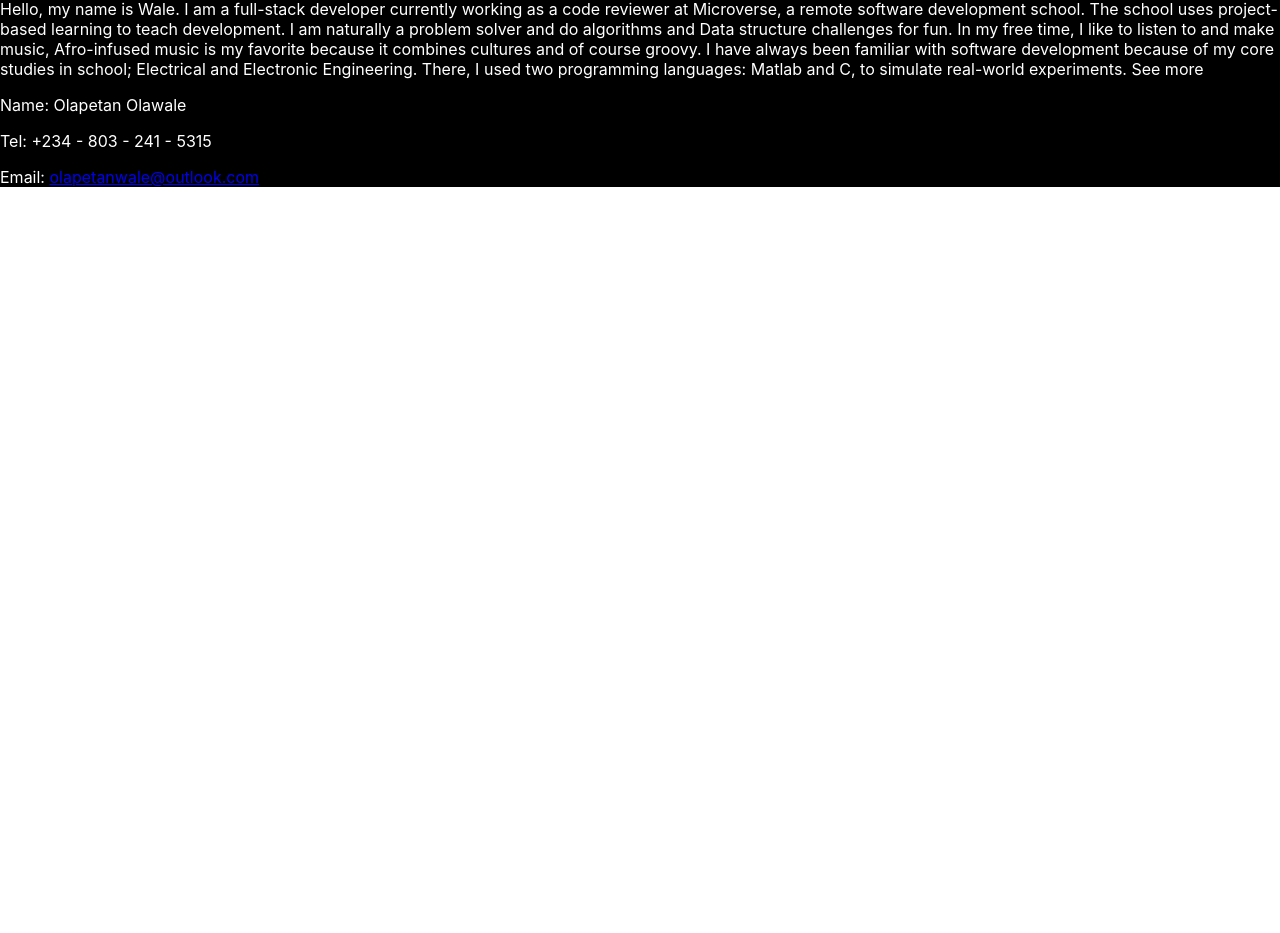
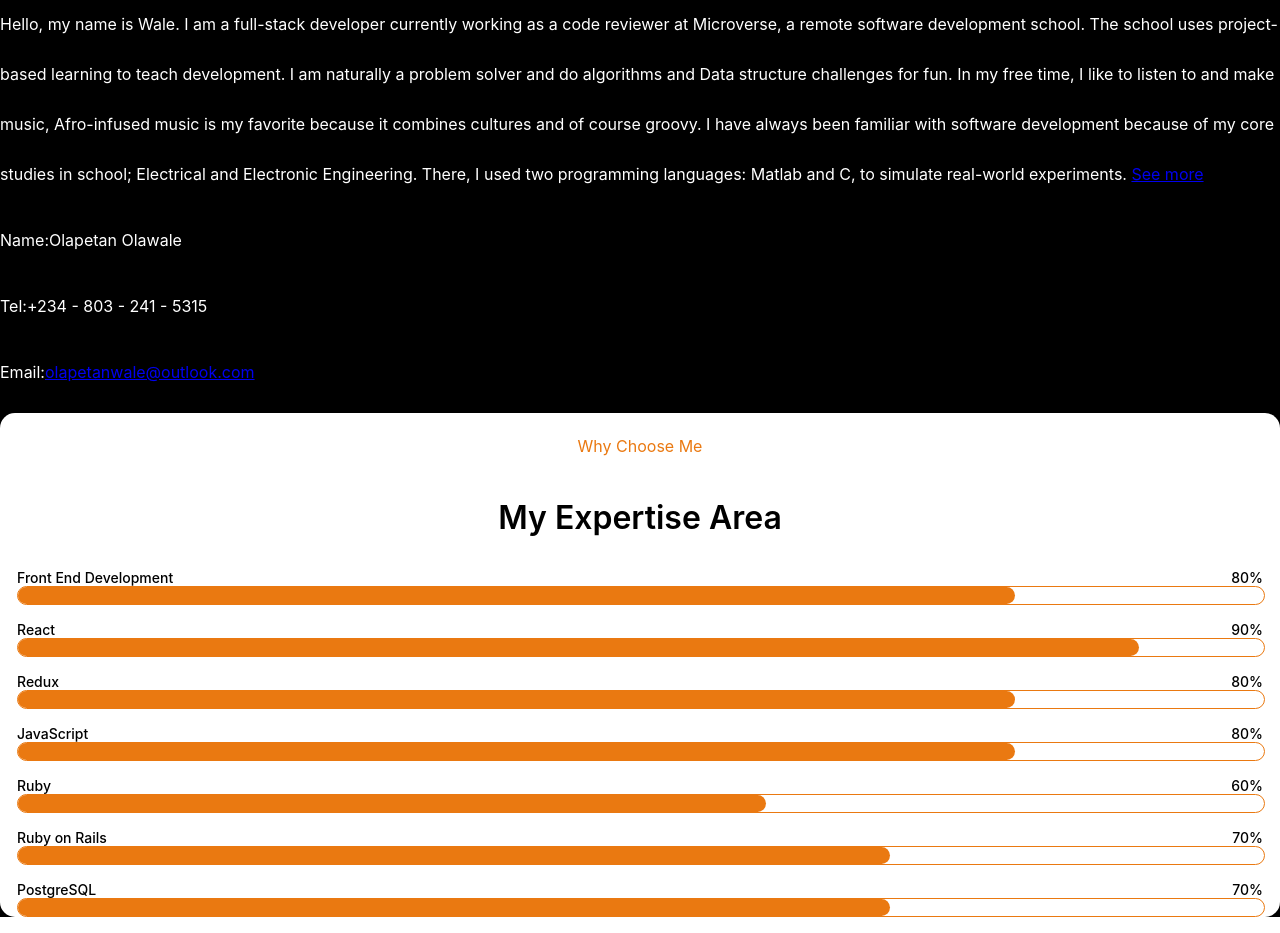
Before and after one commit to wale-prog/portfolio, a React (Create React App) app: page / in a window 1280 px wide. Shown: the part 830-1763 px from the top of the page. Before the commit the page ends 1033 px from the top, so only its background shows below. Built offline with nearby package versions, Linux system fonts and the light colour scheme.

Commit message:
Add the expertise section

```diff
--- a/package.json
+++ b/package.json
@@ -9,6 +9,7 @@
     "prop-types": "^15.8.1",
     "react": "^18.2.0",
     "react-dom": "^18.2.0",
+    "react-router-dom": "^6.4.5",
     "react-scripts": "5.0.1",
     "web-vitals": "^2.1.4"
   },
--- a/public/index.html
+++ b/public/index.html
@@ -10,34 +10,10 @@
       content="Web site created using create-react-app"
     />
     <link rel="apple-touch-icon" href="%PUBLIC_URL%/logo192.png" />
-    <!--
-      manifest.json provides metadata used when your web app is installed on a
-      user's mobile device or desktop. See https://developers.google.com/web/fundamentals/web-app-manifest/
-    -->
     <link rel="manifest" href="%PUBLIC_URL%/manifest.json" />
-    <!--
-      Notice the use of %PUBLIC_URL% in the tags above.
-      It will be replaced with the URL of the `public` folder during the build.
-      Only files inside the `public` folder can be referenced from the HTML.
-
-      Unlike "/favicon.ico" or "favicon.ico", "%PUBLIC_URL%/favicon.ico" will
-      work correctly both with client-side routing and a non-root public URL.
-      Learn how to configure a non-root public URL by running `npm run build`.
-    -->
     <title>React App</title>
   </head>
   <body>
-    <noscript>You need to enable JavaScript to run this app.</noscript>
     <div id="root"></div>
-    <!--
-      This HTML file is a template.
-      If you open it directly in the browser, you will see an empty page.
-
-      You can add webfonts, meta tags, or analytics to this file.
-      The build step will place the bundled scripts into the <body> tag.
-
-      To begin the development, run `npm start` or `yarn start`.
-      To create a production bundle, use `npm run build` or `yarn build`.
-    -->
   </body>
 </html>
--- a/src/App.js
+++ b/src/App.js
@@ -1,15 +1,18 @@
+import { BrowserRouter, Routes, Route } from 'react-router-dom';
 import Header from './components/Header';
-import Intro from './components/Intro';
-import AboutSummary from './components/AboutSummary';
+import Hompegage from './components/Homepage';
 import './App.css';
 
 function App() {
   return (
     <div className="App">
       <div className="container">
-        <Header />
-        <Intro />
-        <AboutSummary />
+        <BrowserRouter>
+          <Header />
+          <Routes>
+            <Route exact path="/" element={<Hompegage />} />
+          </Routes>
+        </BrowserRouter>
       </div>
     </div>
   );
--- a/src/components/AboutSummary.css
+++ b/src/components/AboutSummary.css
@@ -2,3 +2,11 @@
   border-top: 1px solid #888a94;
   padding-top: 5.5rem;
 }
+
+.about-summary-main p {
+  line-height: 50px;
+}
+
+.about-summary-main h2 {
+  text-align: center;
+}
--- a/src/components/AboutSummary.js
+++ b/src/components/AboutSummary.js
@@ -2,7 +2,8 @@ import React from 'react';
 import './AboutSummary.css';
 
 const AboutSummary = () => (
-  <div className="about-summary-main">
+  <div className="about-summary-main" id="about">
+    <div>
       <h5>My Name</h5>
       <h2>About me</h2>
       <p>
@@ -13,16 +14,25 @@ const AboutSummary = () => (
         problem solver and do algorithms and Data structure challenges for fun.
         In my free time, I like to listen to and make music,
         Afro-infused music is my favorite because it combines cultures and of course groovy.
-
         I have always been familiar with software development
         because of my core studies in school; Electrical and Electronic Engineering.
         There, I used two programming languages: Matlab and C, to simulate real-world experiments.
         {' '}
-      <span><a>See more</a></span>
+        <span><a href="/">See more</a></span>
       </p>
-    <p>Name: <span>Olapetan Olawale</span></p>
-    <p>Tel: <span>+234 - 803 - 241 - 5315</span></p>
-    <p>Email: <span><a href="mailto:olapetanwale@outlook.com" >olapetanwale@outlook.com</a></span></p>
+      <p>
+        Name:
+        <span>Olapetan Olawale</span>
+      </p>
+      <p>
+        Tel:
+        <span>+234 - 803 - 241 - 5315</span>
+      </p>
+      <p>
+        Email:
+        <span><a href="mailto:olapetanwale@outlook.com">olapetanwale@outlook.com</a></span>
+      </p>
+    </div>
   </div>
 );
 
--- /dev/null
+++ b/src/components/Expertise.css
@@ -0,0 +1,60 @@
+.expertise {
+  background-color: #fff;
+  color: #000;
+  border-radius: 15px;
+  padding: 0 1.063rem;
+}
+
+.expertise p {
+  padding: 10px;
+  text-align: center;
+  color: #ea7911;
+  font-weight: 400;
+  padding-top: 1.438rem;
+}
+
+.expertise h5 {
+  font-weight: 600;
+  font-size: 2rem;
+  text-align: center;
+  margin: 32px 0;
+}
+
+.chart-outer {
+  width: 100%;
+  height: 36px;
+  display: flex;
+  flex-direction: column;
+  margin-bottom: 16px;
+}
+
+.chart-bar-inner {
+  height: 100%;
+  width: 100%;
+  border: 0.5px solid #ea7911;
+  border-radius: 10px;
+  background-color: #fff;
+  /* overflow: hidden; */
+  display: flex;
+  flex-direction: column;
+
+ }
+
+.chart-fill {
+  background-color: #ea7911;
+  height: 100%;
+  transition: all 0.3s ease-out;
+  border-radius: 10px;
+}
+
+.chart-score,
+.chart-label {
+ font-weight: 500;
+ font-size: 14px;
+
+}
+
+.chart-title {
+  display: flex;
+  justify-content: space-between;
+}
--- /dev/null
+++ b/src/components/Expertise.js
@@ -0,0 +1,34 @@
+import React from 'react';
+import './Expertise.css';
+
+const Expertise = () => {
+  const myExpertise = [
+    { id: 1, name: 'Front End Development', score: '80%' },
+    { id: 2, name: 'React', score: '90%' },
+    { id: 3, name: 'Redux', score: '80%' },
+    { id: 4, name: 'JavaScript', score: '80%' },
+    { id: 5, name: 'Ruby', score: '60%' },
+    { id: 6, name: 'Ruby on Rails', score: '70%' },
+    { id: 7, name: 'PostgreSQL', score: '70%' },
+  ];
+
+  return (
+    <div className="expertise">
+      <p>Why Choose Me</p>
+      <h5>My Expertise Area</h5>
+      {myExpertise.map((expertise) => (
+        <div className="chart-outer" key={expertise.id}>
+          <div className="chart-title">
+            <div className="chart-label">{expertise.name}</div>
+            <div className="chart-score">{expertise.score}</div>
+          </div>
+          <div className="chart-bar-inner">
+            <div className="chart-fill" style={{ width: expertise.score }} />
+          </div>
+        </div>
+      ))}
+    </div>
+  );
+};
+
+export default Expertise;
--- a/src/components/Header.css
+++ b/src/components/Header.css
@@ -3,6 +3,11 @@
   justify-content: space-between;
   align-items: center;
   padding-top: 12px;
+}
+
+.main-header {
+  position: sticky;
+  top: 0;
 }
 
 .hamburger {
--- a/src/components/Header.js
+++ b/src/components/Header.js
@@ -6,16 +6,23 @@ import './Header.css';
 const Header = () => {
   const [mobileMenu, setMobileMenu] = useState(false);
   const header = useRef();
-  const showMenu = () => {
+  const menuOptions = (menu) => {
     header.current.classList.toggle('active');
-    setMobileMenu(!mobileMenu);
+    setMobileMenu(menu);
     document.body.classList.toggle('scroll-lock');
   };
+  const showMenu = () => {
+    menuOptions(!mobileMenu);
+  };
+  const closeMenu = (menu) => {
+    menuOptions(menu);
+  };
+
   return (
-    <div>
+    <div className="main-header">
       <nav className="header">
         <img src={logo} alt="page logo" />
-        <MobileMenu menu={mobileMenu} />
+        <MobileMenu menu={mobileMenu} onCloseMenu={closeMenu} />
         <div ref={header} className="hamburger" role="presentation" onClick={showMenu} onKeyDown={showMenu}>
           <div />
           <div />
--- /dev/null
+++ b/src/components/Homepage.js
@@ -0,0 +1,13 @@
+import Intro from './Intro';
+import AboutSummary from './AboutSummary';
+import Expertise from './Expertise';
+
+const Hompegage = () => (
+  <>
+    <Intro />
+    <AboutSummary />
+    <Expertise />
+  </>
+);
+
+export default Hompegage;
--- a/src/components/MobileMenu.js
+++ b/src/components/MobileMenu.js
@@ -1,16 +1,24 @@
 import React from 'react';
+import { NavLink } from 'react-router-dom';
 import { PropTypes } from 'prop-types';
 import './MobileMenu.css';
 
 const MobileMenu = (props) => {
-  const { menu } = props;
+  const { menu, onCloseMenu } = props;
+  const closeMenu = () => {
+    onCloseMenu(false);
+  };
   return (
-    <div className={`${menu ? 'menu active' : 'menu'}`}>
+    <div
+      className={`${menu ? 'menu active' : 'menu'}`}
+      role="presentation"
+      onClick={closeMenu}
+    >
       <ul className="menu-list">
-        <li><a href="/">HOME</a></li>
-        <li><a href="/">ABOUT</a></li>
-        <li><a href="/">PROJECTS</a></li>
-        <li><a href="/">CONTACT ME</a></li>
+        <li><NavLink to="/">HOME</NavLink></li>
+        <li><NavLink to="about">ABOUT</NavLink></li>
+        <li><NavLink to="projects">PROJECTS</NavLink></li>
+        <li><NavLink to="contact">CONTACT ME</NavLink></li>
       </ul>
     </div>
   );
@@ -18,6 +26,7 @@ const MobileMenu = (props) => {
 
 MobileMenu.propTypes = {
   menu: PropTypes.bool.isRequired,
+  onCloseMenu: PropTypes.func.isRequired,
 };
 
 export default MobileMenu;
```
Also changed, not shown: 1 other file (tests, documents, lock files or other folders). Lines whose indentation alone changed are shown as unchanged.
